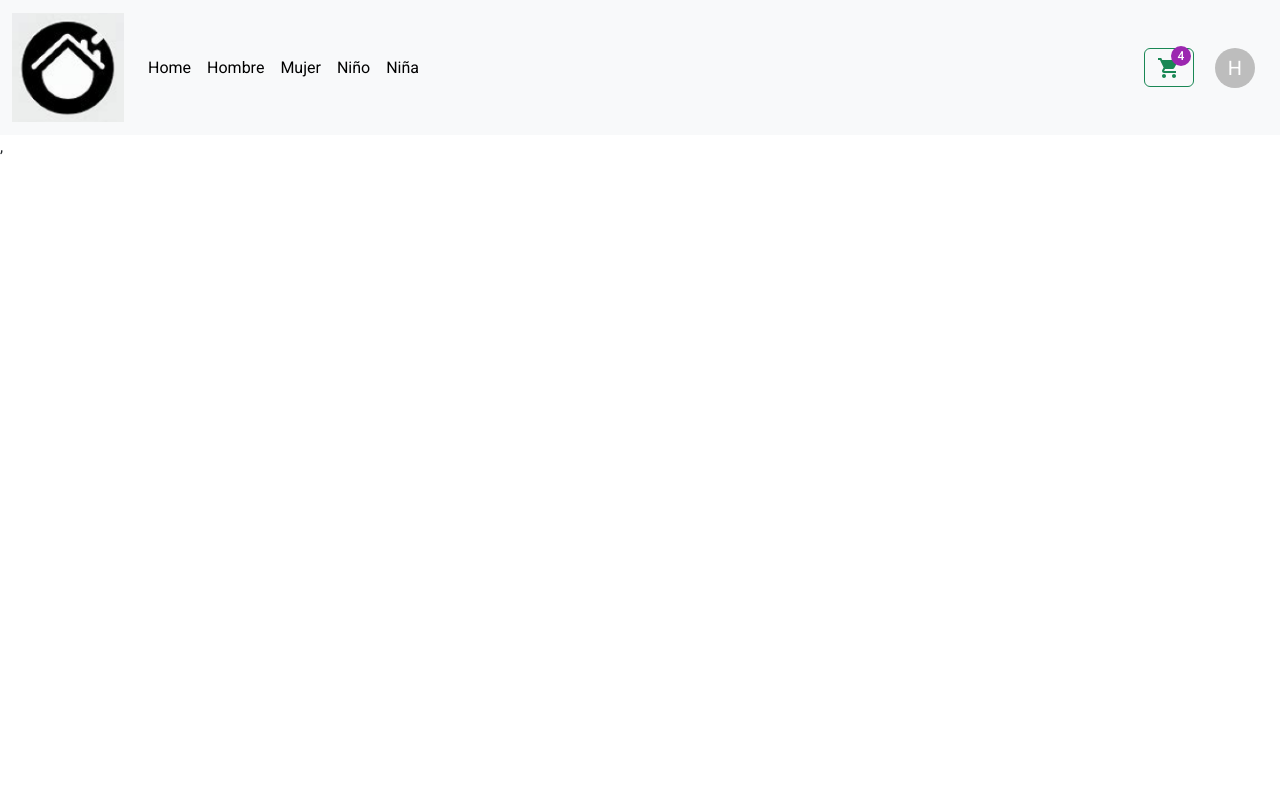
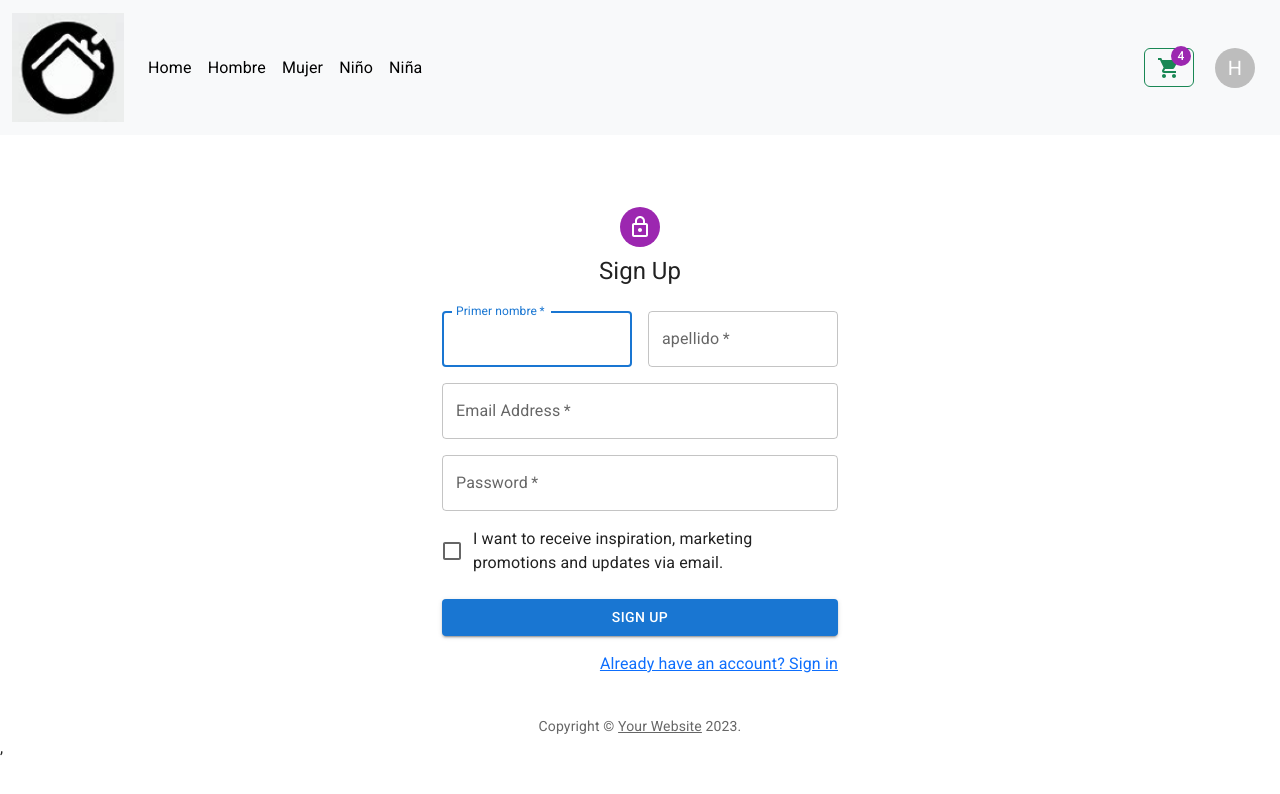
Before and after one commit to MIGUELNINOSILVA/Aplicativo-Web---API, a React (Vite) app in the folder frontend/ecommerce/: page /sign-up in a window 1280 px wide. Shown: the top 794 px of the page. Built offline with nearby package versions, Linux system fonts and the light colour scheme.

Commit message:
feat: :construction: ADDED SIGNIN AND SIGNUP

```diff
--- a/frontend/ecommerce/src/App.jsx
+++ b/frontend/ecommerce/src/App.jsx
@@ -9,12 +9,16 @@
 
 import "./styles/App.css";
 import { User } from "./Pages/User";
+import {SignUp} from "./components/SignUp";
+import {SignIn} from "./components/SignIn";
 
 export const App = () => {
   return (
     <>
       <NavBar />
       <Routes>
+        <Route path="/sign-in" element={<SignIn />} />
+        <Route path="/sign-up" element={<SignUp />} />
         <Route path="/" element={<MainContent />} />
         <Route path="/men" element={<HombrePage />} />
         <Route path="/woman" element={<MujerPage />} />
--- /dev/null
+++ b/frontend/ecommerce/src/components/SignIn.jsx
@@ -0,0 +1,124 @@
+import * as React from "react";
+import Avatar from "@mui/material/Avatar";
+import Button from "@mui/material/Button";
+import CssBaseline from "@mui/material/CssBaseline";
+import TextField from "@mui/material/TextField";
+import FormControlLabel from "@mui/material/FormControlLabel";
+import Checkbox from "@mui/material/Checkbox";
+import MyLink from "@mui/material/Link";
+import Grid from "@mui/material/Grid";
+import Box from "@mui/material/Box";
+import LockOutlinedIcon from "@mui/icons-material/LockOutlined";
+import Typography from "@mui/material/Typography";
+import Container from "@mui/material/Container";
+import { createTheme, ThemeProvider } from "@mui/material/styles";
+import { Link } from "react-router-dom";
+
+function Copyright(props) {
+  return (
+    <Typography
+      variant="body2"
+      color="text.secondary"
+      align="center"
+      {...props}
+    >
+      {"Copyright © "}
+      <MyLink color="inherit" href="https://mui.com/">
+        Your Website
+      </MyLink>{" "}
+      {new Date().getFullYear()}
+      {"."}
+    </Typography>
+  );
+}
+
+// TODO remove, this demo shouldn't need to reset the theme.
+const defaultTheme = createTheme();
+
+export function SignIn() {
+  const handleSubmit = (event) => {
+    event.preventDefault();
+    const data = new FormData(event.currentTarget);
+    console.log({
+      email: data.get("email"),
+      password: data.get("password"),
+    });
+  };
+
+  return (
+    <ThemeProvider theme={defaultTheme}>
+      <Container component="main" maxWidth="xs">
+        <CssBaseline />
+        <Box
+          sx={{
+            marginTop: 8,
+            display: "flex",
+            flexDirection: "column",
+            alignItems: "center",
+          }}
+        >
+          <Avatar sx={{ m: 1, bgcolor: "secondary.main" }}>
+            <LockOutlinedIcon />
+          </Avatar>
+          <Typography component="h1" variant="h5">
+            Sign In
+          </Typography>
+          <Box
+            component="form"
+            noValidate
+            onSubmit={handleSubmit}
+            sx={{ mt: 3 }}
+          >
+            <Grid container spacing={2}>
+              <Grid item xs={12}>
+                <TextField
+                  required
+                  fullWidth
+                  id="email"
+                  label="Email Address"
+                  name="email"
+                  autoComplete="email"
+                />
+              </Grid>
+              <Grid item xs={12}>
+                <TextField
+                  required
+                  fullWidth
+                  name="password"
+                  label="Password"
+                  type="password"
+                  id="password"
+                  autoComplete="new-password"
+                />
+              </Grid>
+              <Grid item xs={12}>
+                <FormControlLabel
+                  control={
+                    <Checkbox value="allowExtraEmails" color="primary" />
+                  }
+                  label="I want to receive inspiration, marketing promotions and updates via email."
+                />
+              </Grid>
+            </Grid>
+            <Button
+              type="submit"
+              fullWidth
+              variant="contained"
+              sx={{ mt: 3, mb: 2 }}
+            >
+              Sign Up
+            </Button>
+            <Grid container justifyContent="flex-end">
+              <Grid item>
+                <Link to="/sign-up" variant="body2">
+                  Don't have an account? Sign Up
+                </Link>
+              </Grid>
+            </Grid>
+          </Box>
+        </Box>
+        <Copyright sx={{ mt: 5 }} />
+      </Container>
+    </ThemeProvider>
+  );
+}
--- /dev/null
+++ b/frontend/ecommerce/src/components/SignUp.jsx
@@ -0,0 +1,145 @@
+import * as React from "react";
+import Avatar from "@mui/material/Avatar";
+import Button from "@mui/material/Button";
+import CssBaseline from "@mui/material/CssBaseline";
+import TextField from "@mui/material/TextField";
+import FormControlLabel from "@mui/material/FormControlLabel";
+import Checkbox from "@mui/material/Checkbox";
+import MyLink from "@mui/material/Link";
+import Grid from "@mui/material/Grid";
+import Box from "@mui/material/Box";
+import LockOutlinedIcon from "@mui/icons-material/LockOutlined";
+import Typography from "@mui/material/Typography";
+import Container from "@mui/material/Container";
+import { createTheme, ThemeProvider } from "@mui/material/styles";
+import { Link } from "react-router-dom";
+
+function Copyright(props) {
+  return (
+    <Typography
+      variant="body2"
+      color="text.secondary"
+      align="center"
+      {...props}
+    >
+      {"Copyright © "}
+      <MyLink color="inherit" href="https://mui.com/">
+        Your Website
+      </MyLink>{" "}
+      {new Date().getFullYear()}
+      {"."}
+    </Typography>
+  );
+}
+
+// TODO remove, this demo shouldn't need to reset the theme.
+const defaultTheme = createTheme();
+
+export function SignUp() {
+  const handleSubmit = (event) => {
+    event.preventDefault();
+    const data = new FormData(event.currentTarget);
+    console.log({
+      email: data.get("email"),
+      password: data.get("password"),
+    });
+  };
+
+  return (
+    <ThemeProvider theme={defaultTheme}>
+      <Container component="main" maxWidth="xs">
+        <CssBaseline />
+        <Box
+          sx={{
+            marginTop: 8,
+            display: "flex",
+            flexDirection: "column",
+            alignItems: "center",
+          }}
+        >
+          <Avatar sx={{ m: 1, bgcolor: "secondary.main" }}>
+            <LockOutlinedIcon />
+          </Avatar>
+          <Typography component="h1" variant="h5">
+            Sign Up
+          </Typography>
+          <Box
+            component="form"
+            noValidate
+            onSubmit={handleSubmit}
+            sx={{ mt: 3 }}
+          >
+            <Grid container spacing={2}>
+              <Grid item xs={12} sm={6}>
+                <TextField
+                  autoComplete="given-name"
+                  name="Primer nombre"
+                  required
+                  fullWidth
+                  id="Primer nombre"
+                  label="Primer nombre"
+                  autoFocus
+                />
+              </Grid>
+              <Grid item xs={12} sm={6}>
+                <TextField
+                  required
+                  fullWidth
+                  id="apellido"
+                  label="apellido"
+                  name="apellido"
+                  autoComplete="family-name"
+                />
+              </Grid>
+              <Grid item xs={12}>
+                <TextField
+                  required
+                  fullWidth
+                  id="email"
+                  label="Email Address"
+                  name="email"
+                  autoComplete="email"
+                />
+              </Grid>
+              <Grid item xs={12}>
+                <TextField
+                  required
+                  fullWidth
+                  name="password"
+                  label="Password"
+                  type="password"
+                  id="password"
+                  autoComplete="new-password"
+                />
+              </Grid>
+              <Grid item xs={12}>
+                <FormControlLabel
+                  control={
+                    <Checkbox value="allowExtraEmails" color="primary" />
+                  }
+                  label="I want to receive inspiration, marketing promotions and updates via email."
+                />
+              </Grid>
+            </Grid>
+            <Button
+              type="submit"
+              fullWidth
+              variant="contained"
+              sx={{ mt: 3, mb: 2 }}
+            >
+              Sign Up
+            </Button>
+            <Grid container justifyContent="flex-end">
+              <Grid item>
+                <Link to="/sign-in" variant="body2">
+                  Already have an account? Sign in
+                </Link>
+              </Grid>
+            </Grid>
+          </Box>
+        </Box>
+        <Copyright sx={{ mt: 5 }} />
+      </Container>
+    </ThemeProvider>
+  );
+}
```
